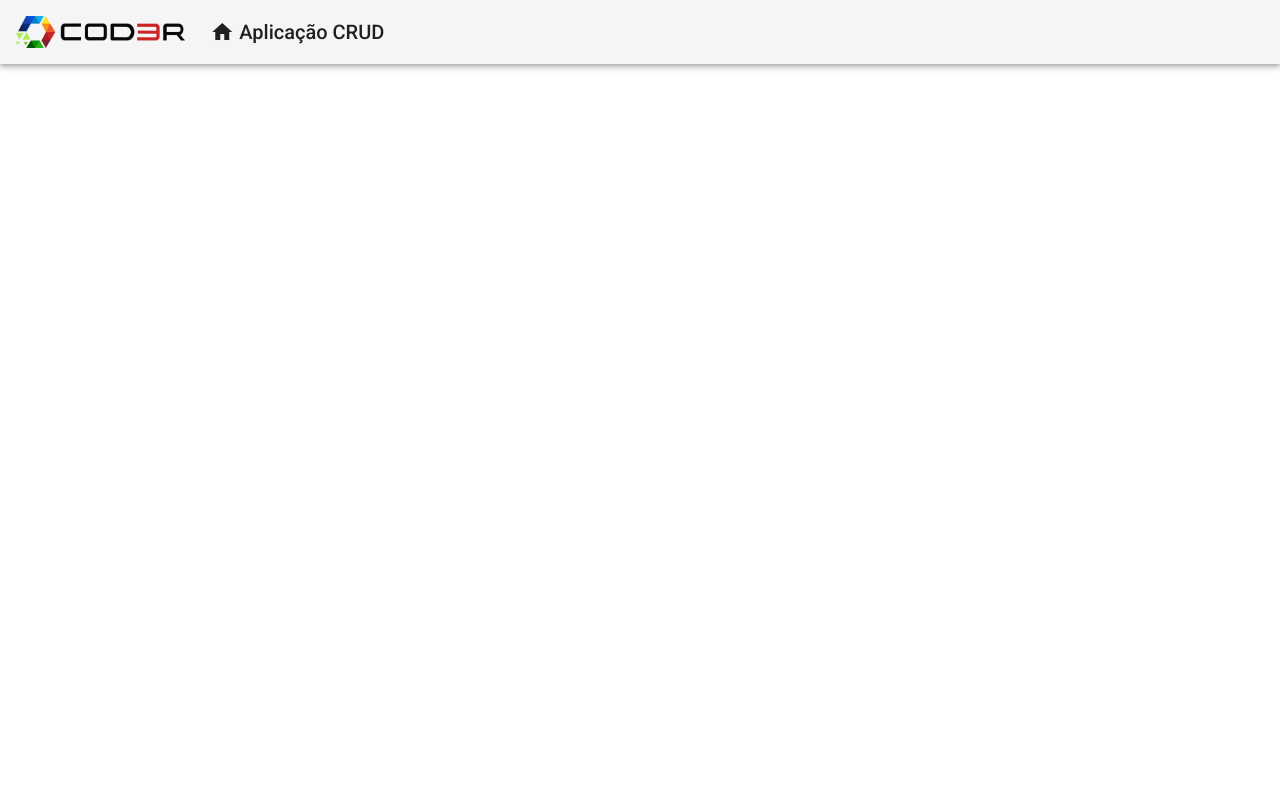
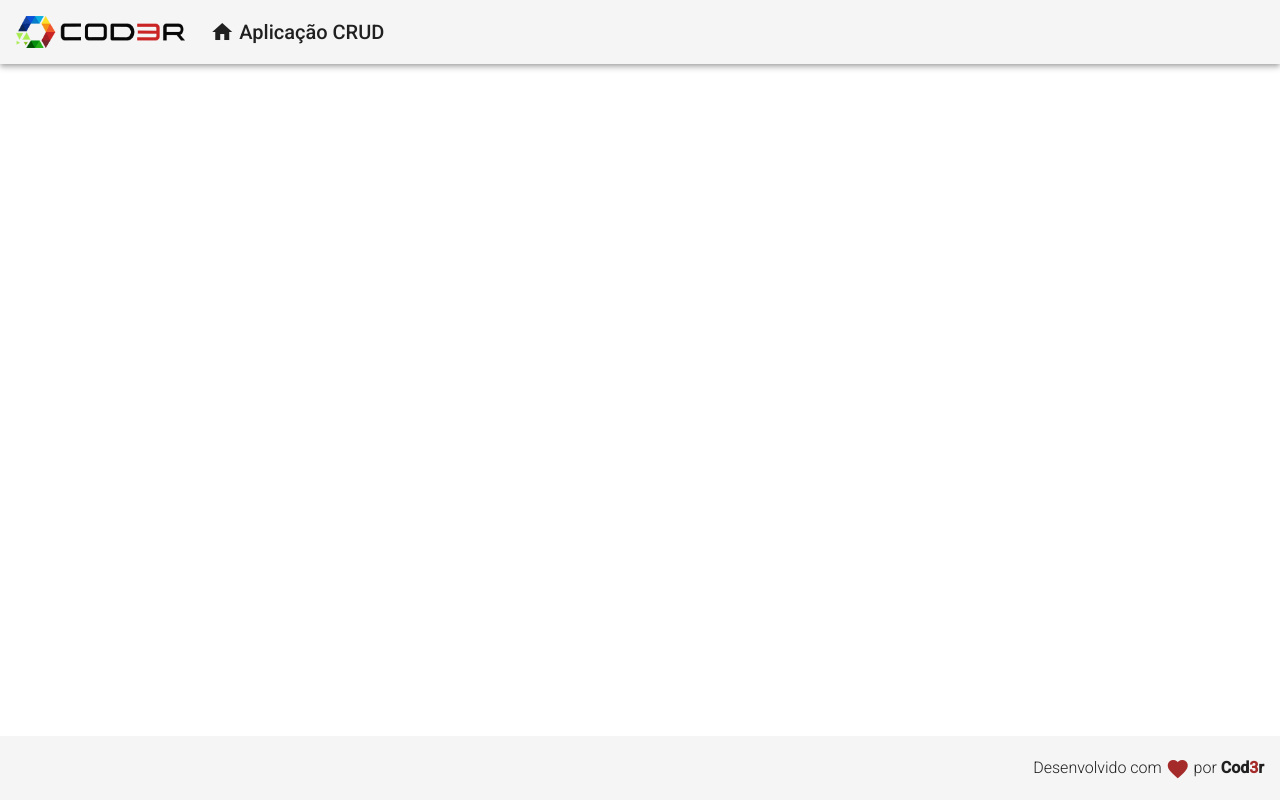
Before and after one commit to guilhermewt/angular, an Angular app in the folder frontend/: page / in a window 1280 px wide. Built offline with nearby package versions, Linux system fonts and the light colour scheme.

Commit message:
criado component footer

```diff
--- a/frontend/src/app/app.component.html
+++ b/frontend/src/app/app.component.html
@@ -1 +1,2 @@
 <app-header></app-header>
+<app-footer></app-footer>
--- a/frontend/src/app/app.module.ts
+++ b/frontend/src/app/app.module.ts
@@ -5,11 +5,13 @@
 import { BrowserAnimationsModule } from '@angular/platform-browser/animations';
 import { HeaderComponent } from './components/templete/header/header.component';
 import { MatToolbarModule } from '@angular/material/toolbar';
+import { FooterComponent } from './components/templete/footer/footer.component';
 
 @NgModule({
   declarations: [
     AppComponent,
-    HeaderComponent
+    HeaderComponent,
+    FooterComponent
   ],
   imports: [
     BrowserModule,
--- /dev/null
+++ b/frontend/src/app/components/templete/footer/footer.component.css
@@ -0,0 +1,12 @@
+.footer{
+    position: fixed;
+    bottom:0;
+
+    display: flex;
+    justify-content: flex-end;
+}
+
+.footer > span{
+    font-size: 1rem;
+    font-weight: 300;
+}
--- /dev/null
+++ b/frontend/src/app/components/templete/footer/footer.component.html
@@ -0,0 +1,11 @@
+<mat-toolbar class="footer">
+    <span>
+        Desenvolvido com
+        <i class="material-icons v-middle red" >
+            favorite
+        </i>
+        por
+        <strong>Cod<span class="red">3</span>r</strong>
+    </span>
+
+</mat-toolbar>
--- /dev/null
+++ b/frontend/src/app/components/templete/footer/footer.component.ts
@@ -0,0 +1,15 @@
+import { Component, OnInit } from '@angular/core';
+
+@Component({
+  selector: 'app-footer',
+  templateUrl: './footer.component.html',
+  styleUrls: ['./footer.component.css']
+})
+export class FooterComponent implements OnInit {
+
+  constructor() { }
+
+  ngOnInit(): void {
+  }
+
+}
--- a/frontend/src/styles.css
+++ b/frontend/src/styles.css
@@ -2,3 +2,11 @@
 
 html, body { height: 100%; }
 body { margin: 0; font-family: Roboto, "Helvetica Neue", sans-serif; }
+
+.red{
+    color:brown;
+}
+
+.v-middle{
+    vertical-align: middle;
+}
```
